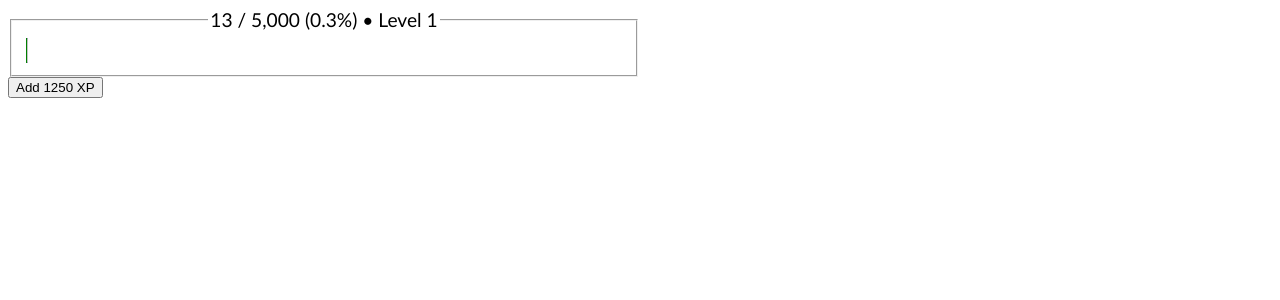
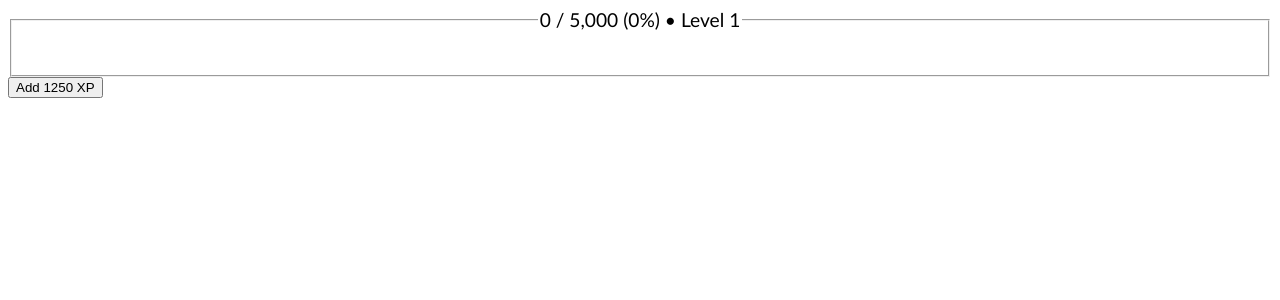
Before and after one commit to butterscotchstallion/overemployed, a React (Vite) app: page / in a window 1280 px wide. Shown: the top 300 px of the page. Built offline with nearby package versions, Linux system fonts and the light colour scheme.

Commit message:
Fixes bug where it wouldn't add xp if we start at zero

```diff
--- a/src/App.tsx
+++ b/src/App.tsx
@@ -6,7 +6,7 @@ import { RootState } from './store';
 
 function App() {
   const dispatch = useDispatch();
-  const randomXP = useMemo(() => ~~(Math.random() * 50), []);
+  const randomXP = useMemo(() => ~~(Math.random() * 0), []);
   const currentXP = useSelector(
     (state: RootState) => state.level.experienceGained
   );
@@ -23,14 +23,12 @@ function App() {
   }, [totalExperienceForLevel]);
 
   function addXP() {
-    if (currentXP) {
-      dispatch(setExperienceGained(currentXP + addXPAmount));
-    }
+    dispatch(setExperienceGained(currentXP + addXPAmount));
   }
 
   return (
     <>
-      <div style={{ width: '50%' }}>
+      <div>
         <ExperienceDisplay experienceGained={randomXP} />
         <button type='button' onClick={addXP}>
           Add {addXPAmount} XP
```
